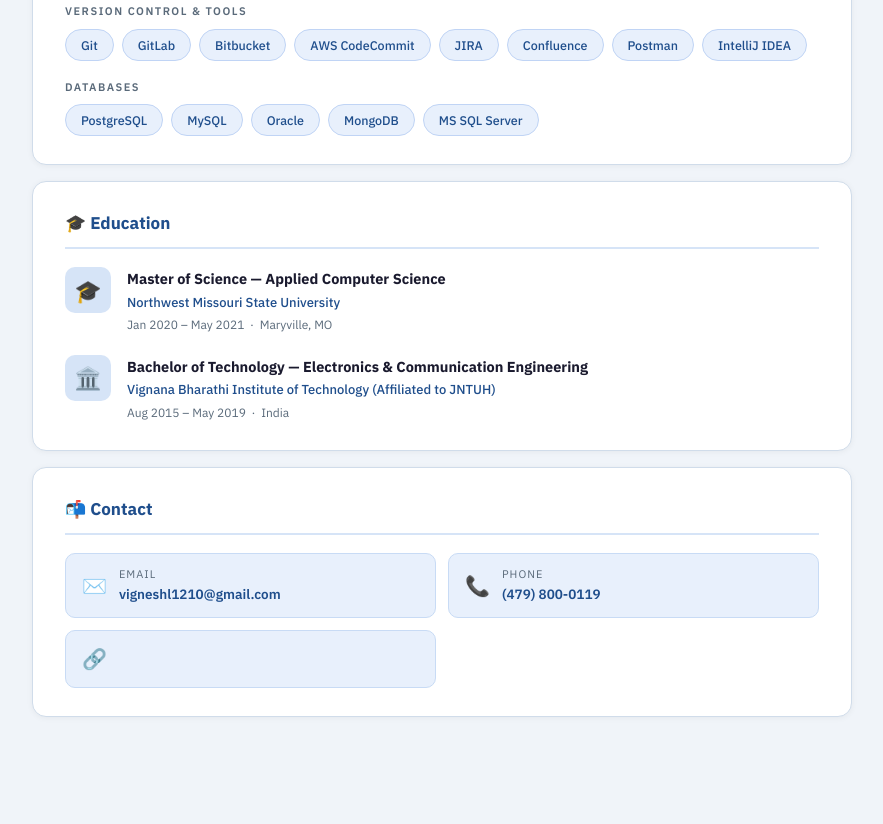
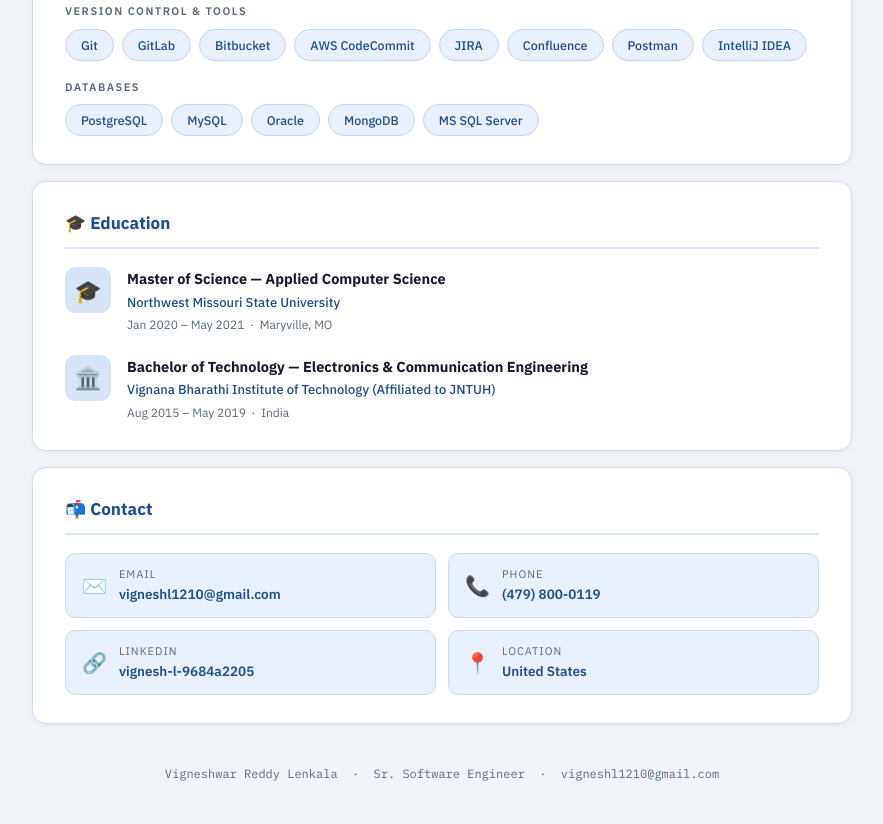
Before and after one commit to vigneshwar6666/vigneshwar6666.github.io, a plain HTML site: page index.html in a window 1280 px wide. Shown: the part 2374-3198 px from the top of the page, without its empty margins (198-1081 px from the left). Before the commit the page ends 3107 px from the top, so only its background shows below. Drawn offline with Linux system fonts and the light colour scheme.

Commit message:
profile updated

```diff
--- a/index.html
+++ b/index.html
@@ -488,11 +488,30 @@
   <div class="card">
     <h2>📬 Contact</h2>
     <div class="contact-grid">
-      <a href="mailto:vigneshl1210@gmail.com" class="contact-item"><span class="ci-icon">✉️</span><div><div class="ci-label">Email</div><div class="ci-value">vigneshl1210@gmail.com</div></div></a>
+      <a href="mailto:vigneshl1210@gmail.com" class="contact-item">
+        <span class="ci-icon">✉️</span>
+        <div><div class="ci-label">Email</div><div class="ci-value">vigneshl1210@gmail.com</div></div>
+      </a>
       <a href="tel:4798000119" class="contact-item">
         <span class="ci-icon">📞</span>
         <div><div class="ci-label">Phone</div><div class="ci-value">(479) 800-0119</div></div>
       </a>
       <a href="https://www.linkedin.com/in/vignesh-l-9684a2205/" target="_blank" class="contact-item">
         <span class="ci-icon">🔗</span>
-        <div><div
+        <div><div class="ci-label">LinkedIn</div><div class="ci-value">vignesh-l-9684a2205</div></div>
+      </a>
+      <a href="#" class="contact-item">
+        <span class="ci-icon">📍</span>
+        <div><div class="ci-label">Location</div><div class="ci-value">United States</div></div>
+      </a>
+    </div>
+  </div>
+
+  <div class="footer">
+    Vigneshwar Reddy Lenkala &nbsp;·&nbsp; Sr. Software Engineer &nbsp;·&nbsp; vigneshl1210@gmail.com
+  </div>
+
+</div>
+
+</body>
+</html>
```
